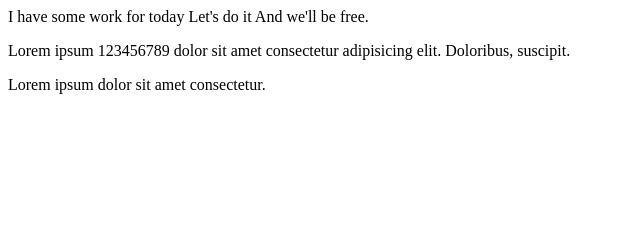
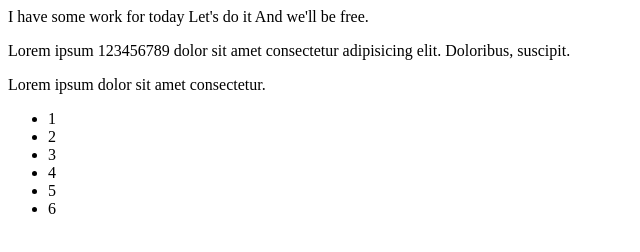
Before and after one commit to laporka/practise_work, a plain HTML site: page index.html in a window 1280 px wide. Shown: the whole page, without its empty margins (0-640 px from the left). Drawn offline with Linux system fonts and the light colour scheme.

Commit message:
added ul list

```diff
--- a/index.html
+++ b/index.html
@@ -11,5 +11,18 @@
     And we'll be free.
     <p>Lorem ipsum 123456789 dolor sit amet consectetur adipisicing elit. Doloribus, suscipit.</p>
     <p>Lorem ipsum dolor sit amet consectetur.</p>
+
+    <div>
+        <div>
+            <ul>
+                <li>1</li>
+                <li>2</li>
+                <li>3</li>
+                <li>4</li>
+                <li>5</li>
+                <li>6</li>
+            </ul>
+        </div>
+    </div>
 </body>
 </html>
```
